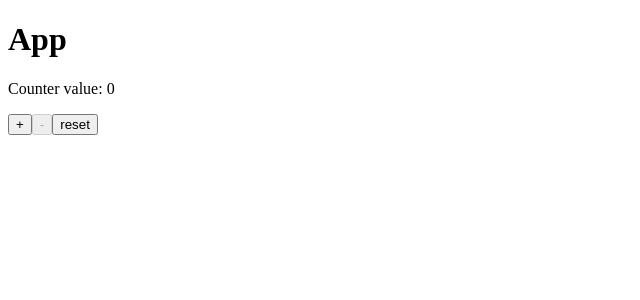
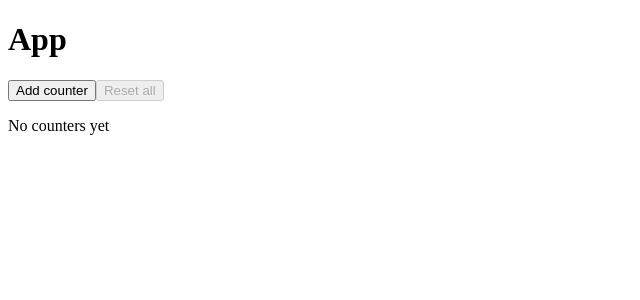
Before and after one commit to DmytroLymar/angular-practice, an Angular app: page / in a window 1280 px wide. Shown: the top 300 px of the page, without its empty margins (0-640 px from the left). Built offline with nearby package versions, Linux system fonts and the light colour scheme.

Commit message:
rxjs store

```diff
--- a/src/app/app.ts
+++ b/src/app/app.ts
@@ -1,14 +1,14 @@
 import { Component } from '@angular/core';
-import { CounterComponent } from '../components/counter/counter.component';
+import { CountersPageComponent } from '../components/counter/counters-page.component';
 
 @Component({
   selector: 'app-root',
   standalone: true,
-  imports: [CounterComponent],
+  imports: [CountersPageComponent, CountersPageComponent],
   template: `
     <div>
       <h1>App</h1>
-      <app-counter />
+      <app-counters-page />
     </div>
   `,
 })
--- a/src/components/counter/counter-controls.component.html
+++ b/src/components/counter/counter-controls.component.html
@@ -2,4 +2,5 @@
   <button (click)="onIncrement()">+</button>
   <button [disabled]="count === 0" (click)="onDecrement()">-</button>
   <button (click)="onReset()">reset</button>
+  <button (click)="onRemove()">remove</button>
 </div>
--- a/src/components/counter/counter-controls.component.ts
+++ b/src/components/counter/counter-controls.component.ts
@@ -12,6 +12,7 @@ export class CounterControlsComponent {
   increment = output<void>();
   decrement = output<void>();
   reset = output<void>();
+  remove = output<void>();
 
   onIncrement(): void {
     this.increment.emit();
@@ -24,4 +25,8 @@ export class CounterControlsComponent {
   onReset(): void {
     this.reset.emit();
   }
+
+  onRemove(): void {
+    this.remove.emit();
+  }
 }
--- a/src/components/counter/counter.component.html
+++ b/src/components/counter/counter.component.html
@@ -1,19 +1,10 @@
 <div>
-  @if (count$ | async; as count) {
-    <app-counter-display [count]="count"></app-counter-display>
-    <app-counter-controls
-      [count]="count"
-      (increment)="increase()"
-      (decrement)="decrease()"
-      (reset)="reset()"
-    ></app-counter-controls>
-  } @else {
-    <app-counter-display [count]="0"></app-counter-display>
-    <app-counter-controls
-      [count]="0"
-      (increment)="increase()"
-      (decrement)="decrease()"
-      (reset)="reset()"
-    ></app-counter-controls>
-  }
+  <app-counter-display [count]="counter.count"></app-counter-display>
+  <app-counter-controls
+    [count]="counter.count"
+    (increment)="onIncrement()"
+    (decrement)="onDecrement()"
+    (reset)="onReset()"
+    (remove)="onRemove()"
+  ></app-counter-controls>
 </div>
--- a/src/components/counter/counter.component.ts
+++ b/src/components/counter/counter.component.ts
@@ -1,29 +1,35 @@
-import { Component, inject } from '@angular/core';
+import { Component, inject, Input, output } from '@angular/core';
 import { CounterControlsComponent } from './counter-controls.component';
 import { CounterDisplayComponent } from './counter-display.component';
-import { CounterService } from './counter.service';
-import { AsyncPipe } from '@angular/common';
+import { CounterItem } from './counters.service';
 
 @Component({
   selector: 'app-counter',
   standalone: true,
   templateUrl: './counter.component.html',
-  imports: [CounterControlsComponent, CounterDisplayComponent, AsyncPipe],
+  imports: [CounterControlsComponent, CounterDisplayComponent],
 })
 export class CounterComponent {
-  private readonly counterService = inject(CounterService);
+  @Input({ required: true }) counter!: CounterItem;
 
-  readonly count$ = this.counterService.count$;
+  increment = output<void>();
+  decrement = output<void>();
+  reset = output<void>();
+  remove = output<void>();
 
-  increase(): void {
-    this.counterService.increase();
+  onIncrement(): void {
+    this.increment.emit();
   }
 
-  decrease(): void {
-    this.counterService.decrease();
+  onDecrement(): void {
+    this.decrement.emit();
   }
 
-  reset(): void {
-    this.counterService.reset();
+  onReset(): void {
+    this.reset.emit();
+  }
+
+  onRemove(): void {
+    this.remove.emit();
   }
 }
--- /dev/null
+++ b/src/components/counter/counters-page.component.html
@@ -0,0 +1,19 @@
+<div>
+  @if (counters$ | async; as counters) {
+    <button (click)="addCounter()">Add counter</button>
+    <button (click)="resetAll()" [disabled]="counters.length === 0">Reset all</button>
+    @if (counters.length === 0) {
+      <p>No counters yet</p>
+    } @else {
+      @for (counter of counters; track counter.id) {
+        <app-counter
+          [counter]="counter"
+          (increment)="increment(counter.id)"
+          (decrement)="decrement(counter.id)"
+          (reset)="reset(counter.id)"
+          (remove)="remove(counter.id)"
+        ></app-counter>
+      }
+    }
+  }
+</div>
--- /dev/null
+++ b/src/components/counter/counters-page.component.ts
@@ -0,0 +1,40 @@
+import { Component, inject } from '@angular/core';
+import { AsyncPipe } from '@angular/common';
+import { CountersService } from './counters.service';
+import { CounterComponent } from './counter.component';
+
+@Component({
+  selector: 'app-counters-page',
+  standalone: true,
+  templateUrl: './counters-page.component.html',
+  imports: [AsyncPipe, CounterComponent],
+})
+export class CountersPageComponent {
+  private readonly countersService = inject(CountersService);
+
+  readonly counters$ = this.countersService.counters$;
+
+  addCounter(): void {
+    this.countersService.addCounter();
+  }
+
+  resetAll(): void {
+    this.countersService.resetAll();
+  }
+
+  increment(id: number) {
+    this.countersService.increment(id);
+  }
+
+  decrement(id: number) {
+    this.countersService.decrement(id);
+  }
+
+  reset(id: number) {
+    this.countersService.reset(id);
+  }
+
+  remove(id: number): void {
+    this.countersService.removeCounter(id);
+  }
+}
--- /dev/null
+++ b/src/components/counter/counters.service.ts
@@ -0,0 +1,51 @@
+import { Injectable } from '@angular/core';
+import { BehaviorSubject } from 'rxjs';
+
+export type CounterItem = {
+  id: number;
+  count: number;
+};
+
+@Injectable({ providedIn: 'root' })
+export class CountersService {
+  private nextId = 1;
+  private readonly _counters$ = new BehaviorSubject<CounterItem[]>([]);
+
+  readonly counters$ = this._counters$.asObservable();
+
+  addCounter(): void {
+    this._counters$.next([...this._counters$.value, { id: this.nextId++, count: 0 }]);
+  }
+
+  increment(id: number): void {
+    this._counters$.next(
+      this._counters$.value.map((counter) =>
+        counter.id === id ? { ...counter, count: counter.count + 1 } : counter,
+      ),
+    );
+  }
+
+  decrement(id: number): void {
+    this._counters$.next(
+      this._counters$.value.map((counter) =>
+        counter.id === id ? { ...counter, count: Math.max(0, counter.count - 1) } : counter,
+      ),
+    );
+  }
+
+  reset(id: number): void {
+    this._counters$.next(
+      this._counters$.value.map((counter) =>
+        counter.id === id ? { ...counter, count: 0 } : counter,
+      ),
+    );
+  }
+
+  removeCounter(id: number): void {
+    this._counters$.next(this._counters$.value.filter((c) => c.id !== id));
+  }
+
+  resetAll(): void {
+    this._counters$.next(this._counters$.value.map((counter) => ({ ...counter, count: 0 })));
+  }
+}
```
